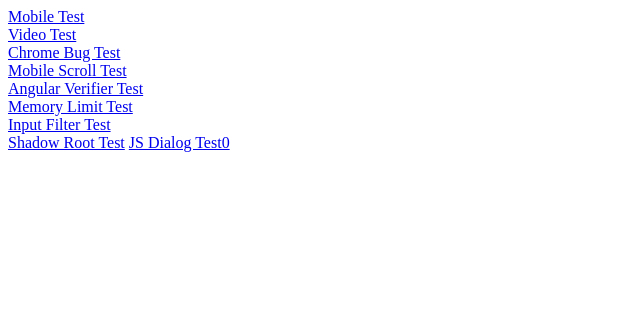
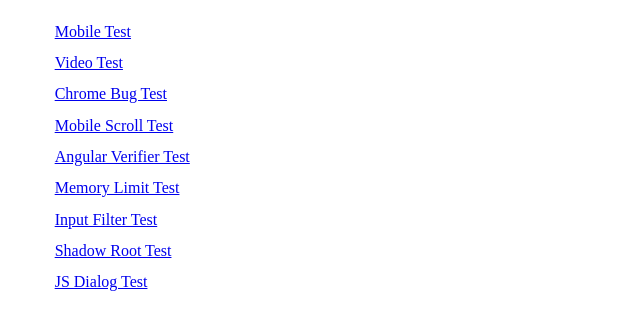
Before and after one commit to iegor82/iegor82.github.io, a plain HTML site: page index.html in a window 1280 px wide. Shown: the whole page, without its empty margins (0-640 px from the left). Drawn offline with Linux system fonts and the light colour scheme.

Commit message:
style is changed

```diff
--- a/index.html
+++ b/index.html
@@ -4,16 +4,44 @@
 <head>
     <meta charset="utf-8" />
     <title></title>
+    <style>
+        ul {
+            list-style-type: none;
+        }
+        li {
+            padding: 5pt;
+        }
+    </style>
 </head>
 <body>
-    <a href="/MobileTest/">Mobile Test</a><br />
-    <a href="/VideoTest/">Video Test</a><br />
-    <a href="/ChromeBug/">Chrome Bug Test</a><br />
-    <a href="/MobileScrollTest/">Mobile Scroll Test</a><br />
-    <a href="/AngularTest/">Angular Verifier Test</a><br />
-    <a href="/MemoryLimitTest/">Memory Limit Test</a><br />
-    <a href="/InputFilter/">Input Filter Test</a><br />
-    <a href="/ShadowRootTest/">Shadow Root Test</a>
-    <a href="/JSDialogs/">JS Dialog Test0</a>
+    <ul>
+        <li>
+            <a href="/MobileTest/">Mobile Test</a>
+        </li>
+        <li>
+            <a href="/VideoTest/">Video Test</a>
+        </li>
+        <li>
+            <a href="/ChromeBug/">Chrome Bug Test</a>
+        </li>
+        <li>
+            <a href="/MobileScrollTest/">Mobile Scroll Test</a>
+        </li>
+        <li>
+            <a href="/AngularTest/">Angular Verifier Test</a>
+        </li>
+        <li>
+            <a href="/MemoryLimitTest/">Memory Limit Test</a>
+        </li>
+        <li>
+            <a href="/InputFilter/">Input Filter Test</a>
+        </li>
+        <li>
+            <a href="/ShadowRootTest/">Shadow Root Test</a>
+        </li>
+        <li>
+            <a href="/JSDialogs/">JS Dialog Test</a>
+        </li>
+    </ul>
 </body>
 </html>
```
